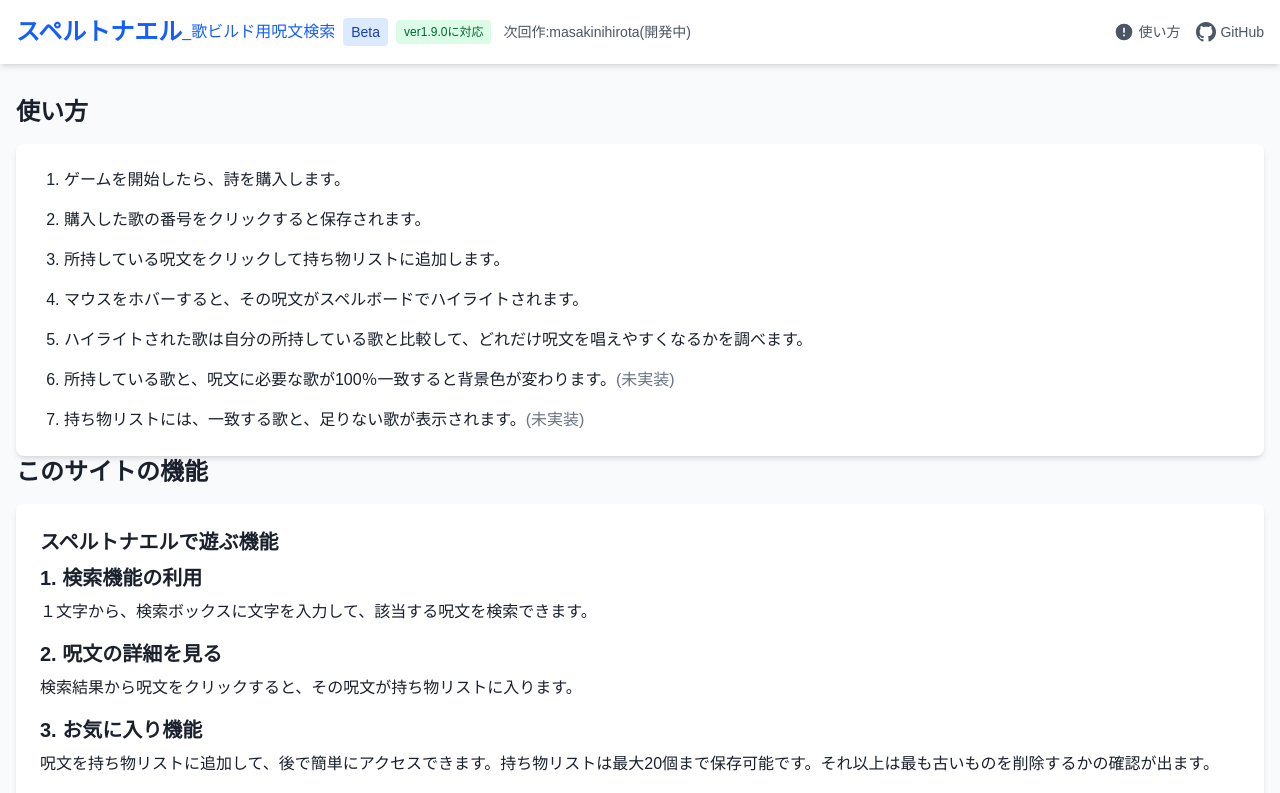
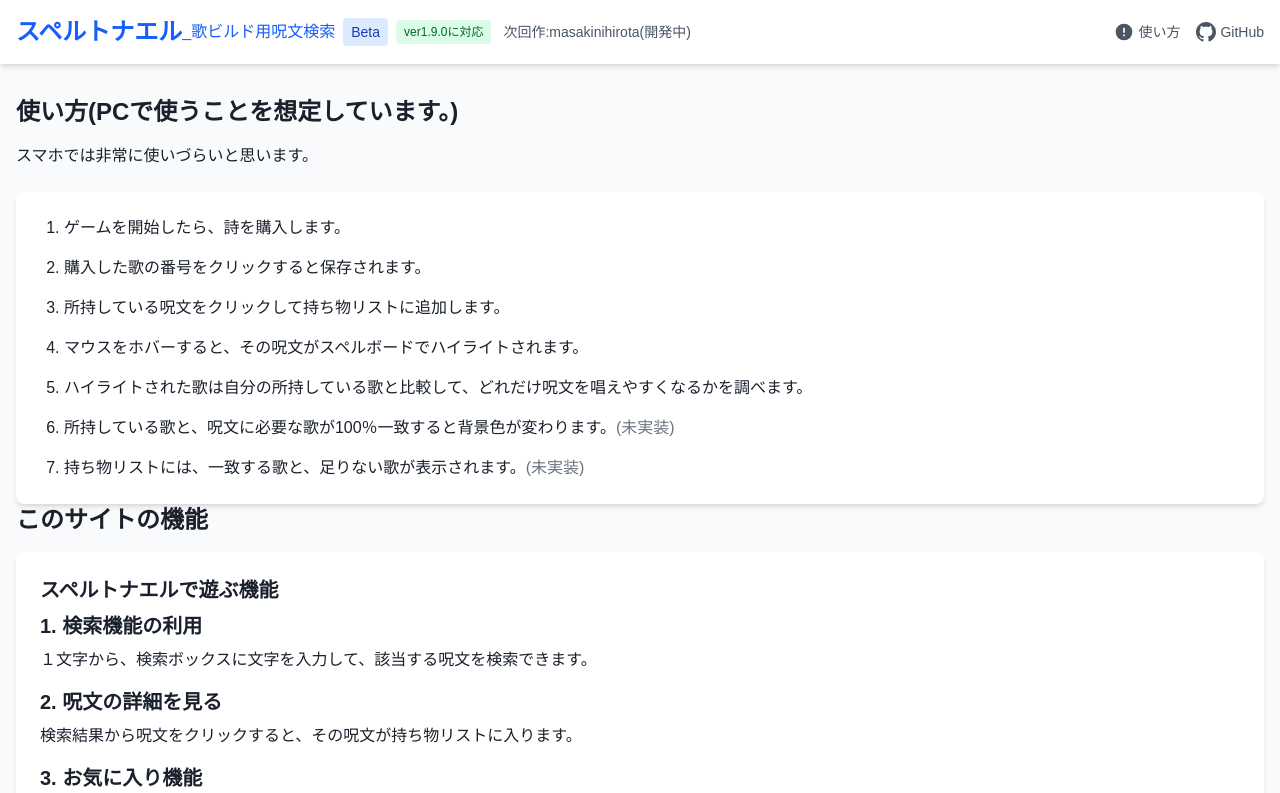
Before and after one commit to masakinihirota/spell-search-site, a Next.js app: page /usage in a window 1280 px wide. Shown: the top 793 px of the page. Built offline with nearby package versions, Linux system fonts and the light colour scheme.

Commit message:
使い方ページにPC使用を想定した説明を追加し、スマホでの使用に関する注意を記載

```diff
--- a/src/app/usage/page.tsx
+++ b/src/app/usage/page.tsx
@@ -11,7 +11,11 @@ export default function UsagePage() {
 			<Header />
 
 			<div className="container mx-auto px-4 py-8">
-				<h1 className="text-2xl font-bold mb-4">使い方</h1>
+				<h1 className="text-2xl font-bold mb-4">
+					使い方(PCで使うことを想定しています。)
+				</h1>
+				<p className="mb-6">スマホでは非常に使いづらいと思います。</p>
+
 				<div className="bg-white rounded-lg shadow-md p-6">
 					<ol className="list-decimal pl-6 space-y-4">
 						<li>
```
